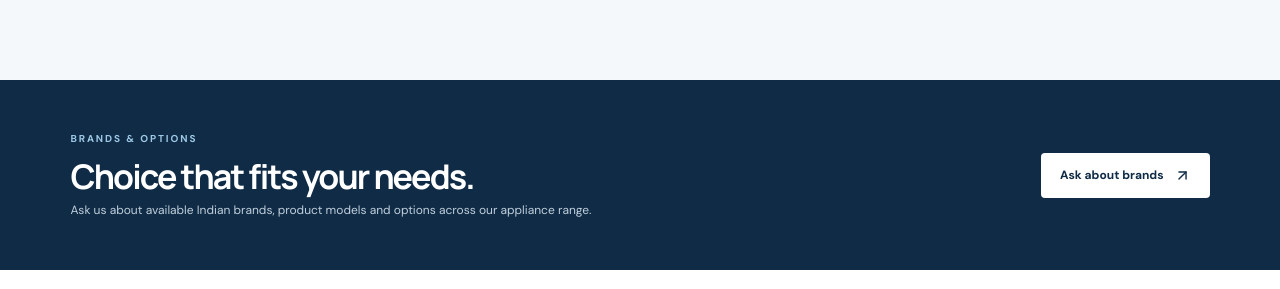
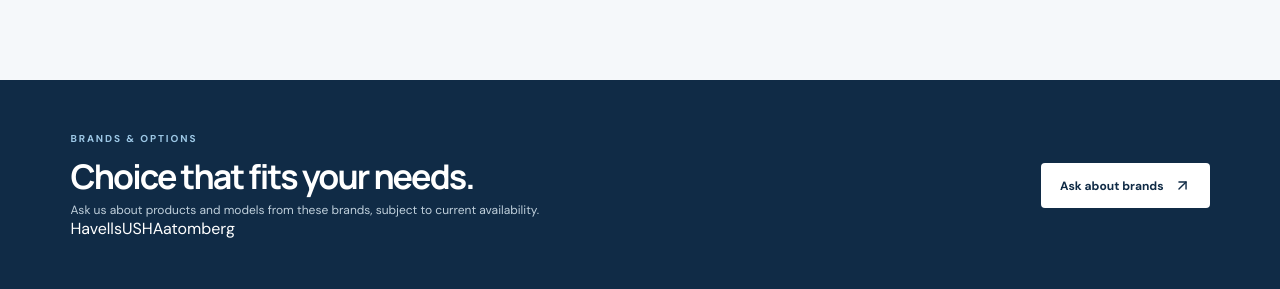
Before and after one commit to kartiksinghraghav2-netizen/singhal-traders, a Next.js app: page / in a window 1280 px wide. Shown: the part 2680-2969 px from the top of the page. Built offline with nearby package versions, Linux system fonts and the light colour scheme.

Commit message:
Add confirmed brands to catalogue

```diff
--- a/app/page.tsx
+++ b/app/page.tsx
@@ -64,7 +64,7 @@ export default function Home() {
       <div className="catalog-note">Product images and listings are illustrative. Contact us to confirm available brands, models, specifications, stock and prices. Prices are shared on request.</div>
     </div></section>
 
-    <section className="brand-band"><div><div className="eyebrow light">BRANDS & OPTIONS</div><h2>Choice that fits your needs.</h2><p>Ask us about available Indian brands, product models and options across our appliance range.</p></div><button className="light-btn" onClick={()=>enquire("available brands and product range")}>Ask about brands <ArrowUpRight size={17}/></button></section>
+    <section className="brand-band"><div><div className="eyebrow light">BRANDS & OPTIONS</div><h2>Choice that fits your needs.</h2><p>Ask us about products and models from these brands, subject to current availability.</p><div className="brand-list"><span>Havells</span><span>USHA</span><span>atomberg</span></div></div><button className="light-btn" onClick={()=>enquire("available brands and product range")}>Ask about brands <ArrowUpRight size={17}/></button></section>
 
     <section className="about-section section" id="about"><div className="about-photo"></div><div className="about-copy"><div className="eyebrow">A MORE HELPFUL WAY TO SHOP</div><h2>Appliance shopping,<br/><em>made simpler.</em></h2><p>At Singhal Traders, we aim to make finding everyday electronics and home appliances straightforward. Whether you are choosing one appliance for your home or enquiring about multiple units for your business, our team is here to help.</p><div className="about-points"><span><BadgeCheck/> Personal assistance</span><span><BadgeCheck/> Retail and wholesale enquiries</span><span><BadgeCheck/> Product options across categories</span></div><button className="primary-btn" onClick={()=>enquire()}>Get in touch <ArrowRight size={18}/></button></div></section>
 
```
